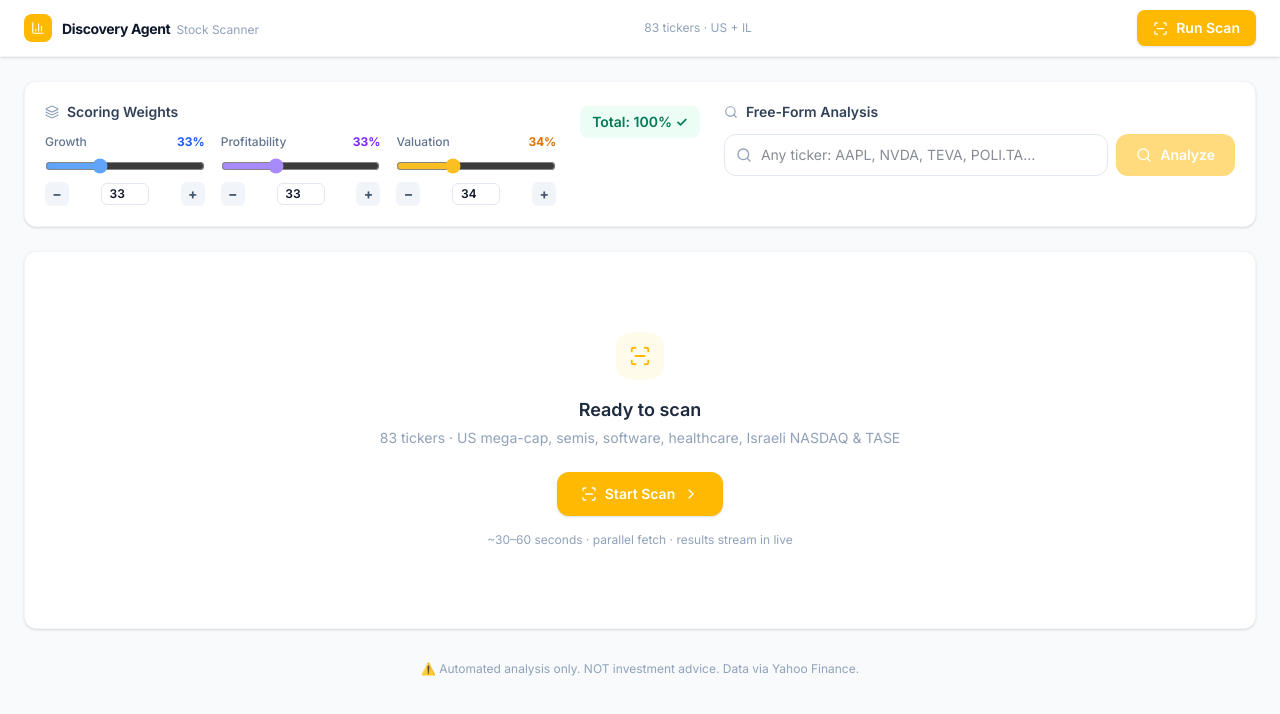
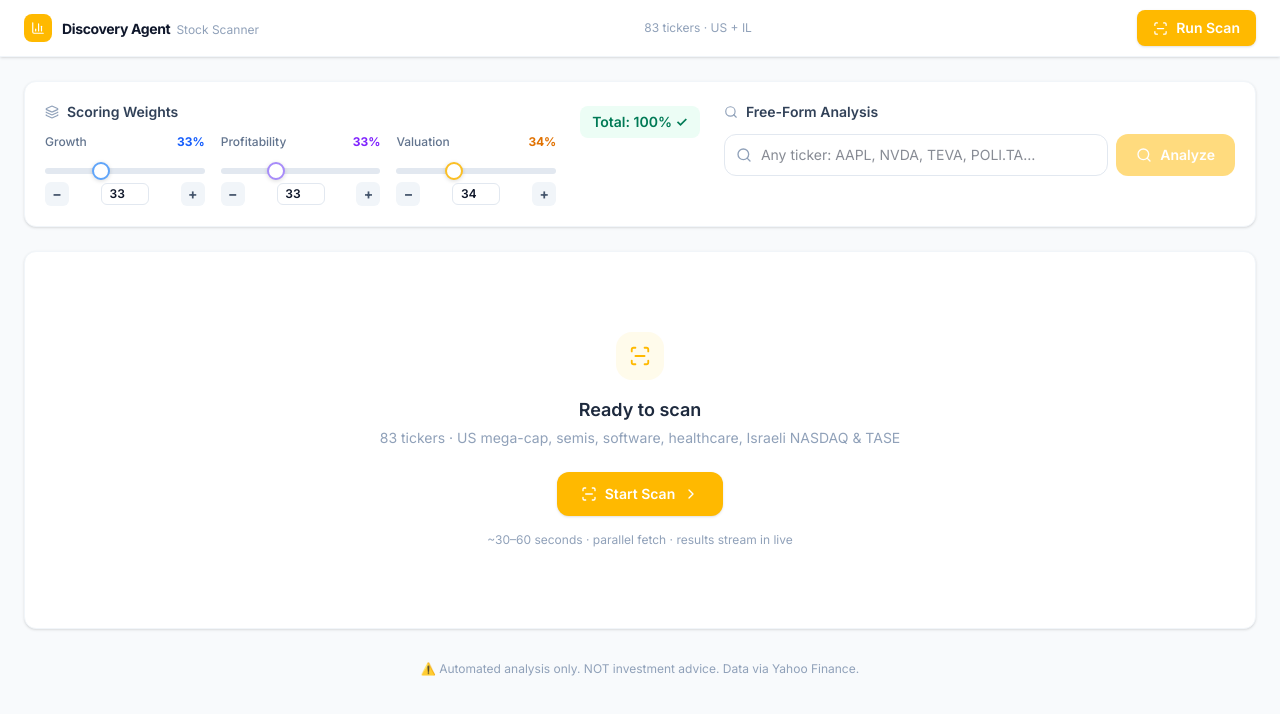
Before and after one commit to Amitos11/stockagent, a Next.js app: page / in a window 1280 px wide. Shown: the top 714 px of the page. Built offline with nearby package versions, Linux system fonts and the light colour scheme.

Commit message:
fix: white slider thumb with colored border, no black handle

```diff
--- a/src/app/globals.css
+++ b/src/app/globals.css
@@ -52,6 +52,40 @@
   }
 }
 
+/* Range slider — white thumb with colored accent */
+input[type="range"] {
+  -webkit-appearance: none;
+  appearance: none;
+  height: 6px;
+  border-radius: 9999px;
+  background: #e2e8f0;
+  outline: none;
+}
+input[type="range"]::-webkit-slider-thumb {
+  -webkit-appearance: none;
+  appearance: none;
+  width: 18px;
+  height: 18px;
+  border-radius: 50%;
+  background: #ffffff;
+  border: 2px solid currentColor;
+  box-shadow: 0 1px 4px rgba(0,0,0,0.15);
+  cursor: pointer;
+  transition: box-shadow 0.15s;
+}
+input[type="range"]::-webkit-slider-thumb:hover {
+  box-shadow: 0 1px 8px rgba(0,0,0,0.22);
+}
+input[type="range"]::-moz-range-thumb {
+  width: 18px;
+  height: 18px;
+  border-radius: 50%;
+  background: #ffffff;
+  border: 2px solid currentColor;
+  box-shadow: 0 1px 4px rgba(0,0,0,0.15);
+  cursor: pointer;
+}
+
 /* Scan button loading state */
 @keyframes shimmer {
   0% { background-position: -200% 0; }
--- a/src/app/page.tsx
+++ b/src/app/page.tsx
@@ -586,7 +586,7 @@ function WeightSlider({
         type="range" min={0} max={100} value={value}
         onChange={(e) => onChange(Number(e.target.value))}
         className="w-full cursor-pointer mb-2"
-        style={{ accentColor: trackColor }}
+        style={{ color: trackColor, accentColor: trackColor }}
         aria-label={`${label} weight`}
       />
       <div className="flex items-center justify-between gap-1">
```
